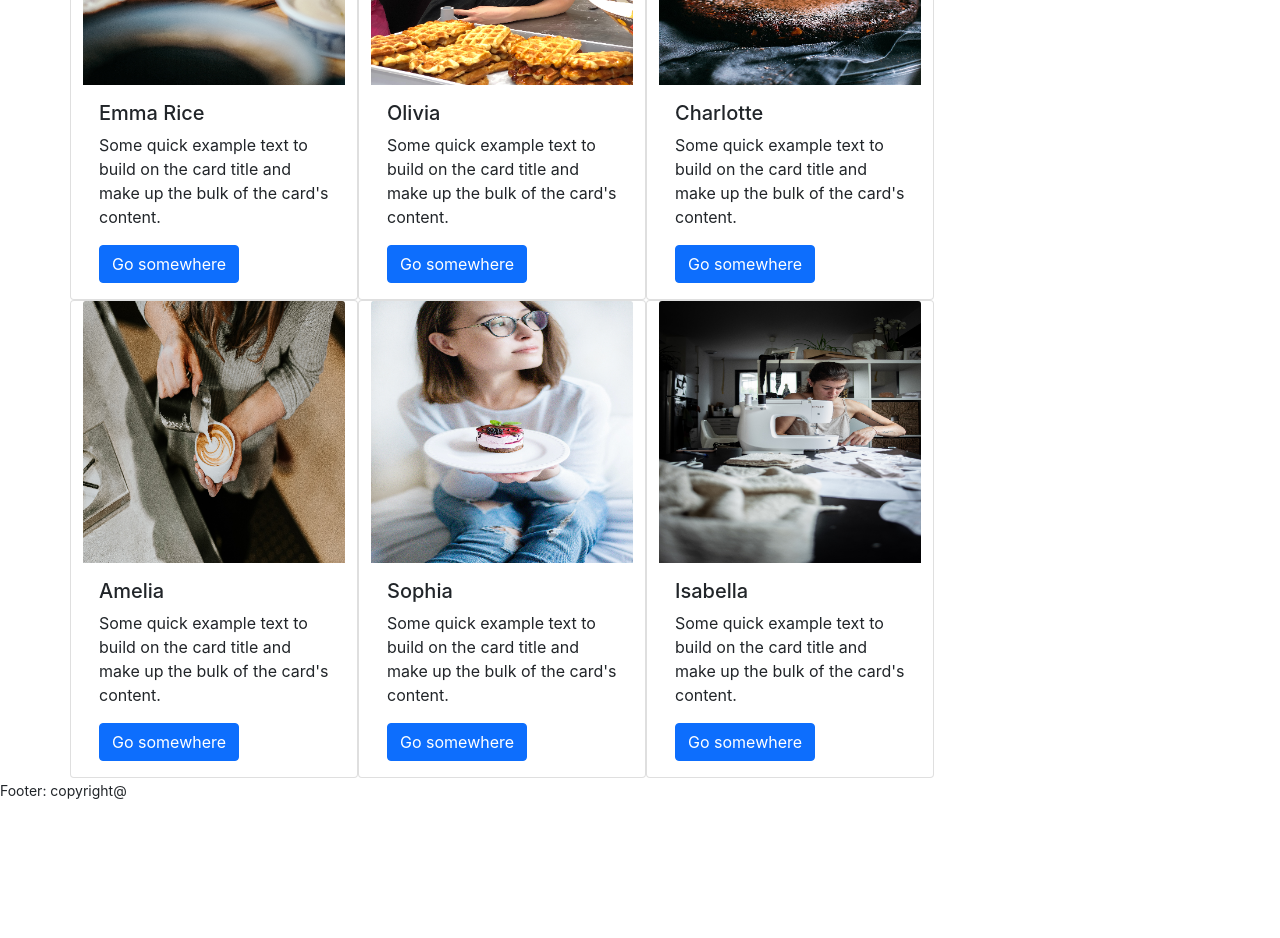
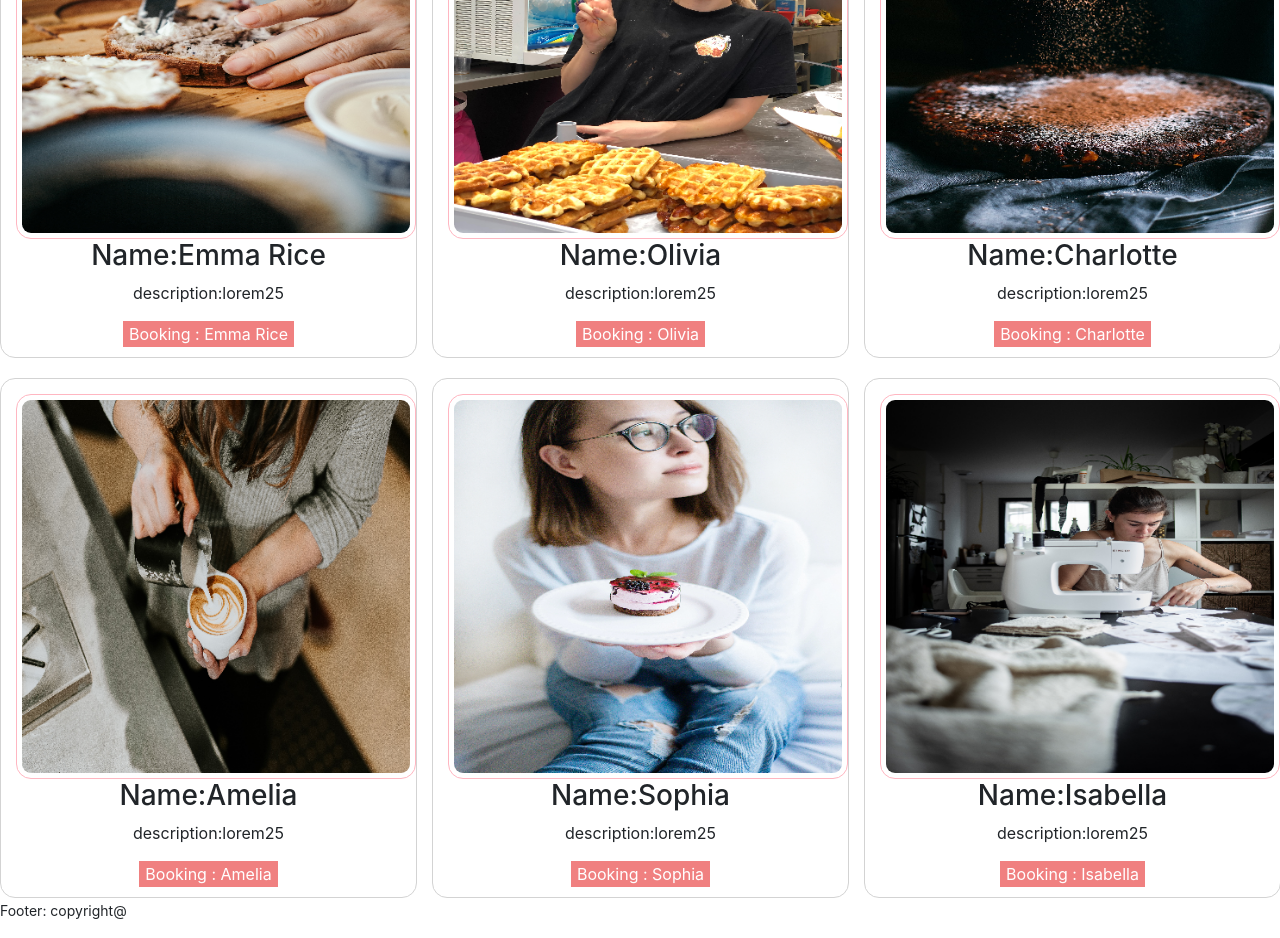
Before and after one commit to MuhammadEnamulHaque79/Pizza-Point, a React (Create React App) app: page / in a window 1280 px wide. Shown: the part 1300-2238 px from the top of the page. Before the commit the page ends 2118 px from the top, so only its background shows below. Built offline with nearby package versions, Linux system fonts and the light colour scheme; the HTML template or start-up script is replaced by a standard one.

Commit message:
edited our makers section

```diff
--- a/src/Pages/Home/Home/Maker/Maker.css
+++ b/src/Pages/Home/Home/Maker/Maker.css
@@ -0,0 +1,25 @@
+.maker-container{
+    margin-top: 20px;
+    border: 1px solid lightgray;
+    border-radius: 15px;
+    margin-right: 15px;
+    box-sizing: border-box;
+    text-align: center;
+}
+
+.maker-container img{
+    border: 1px solid lightpink;
+    border-radius: 15px;
+    margin-top: 15px;
+    margin-left: 15px;
+    box-sizing: border-box;
+    padding: 5px;
+}
+
+.maker-container button{
+    background-color:lightcoral;
+    border-radius: 5px solid orange;
+    border: none;
+    margin-bottom: 10px;
+    color:white;
+}
--- a/src/Pages/Home/Home/Maker/Maker.js
+++ b/src/Pages/Home/Home/Maker/Maker.js
@@ -2,15 +2,21 @@ import React from 'react';
 import './Maker.css';
 
 const Maker = ({ maker }) => {
-    const { name,img } = maker;
+    const { name,img,description } = maker;
     return (
-        <div class="card" style={{width: "18rem"}}>
-            <img src={img} class="card-img-top" alt="..."/>
-                <div class="card-body">
-                    <h5 class="card-title">{name}</h5>
-                    <p class="card-text">Some quick example text to build on the card title and make up the bulk of the card's content.</p>
-                    <a href="#" class="btn btn-primary">Go somewhere</a>
-                </div>
+        // <div class="card gx-5 col-sm-12 col-md-6 col-lg-4" style={{width: "18rem"}}>
+        //     <img src={img} class="card-img-top" alt="..."/>
+        //         <div class="card-body">
+        //             <h5 class="card-title">{name}</h5>
+        //             <p class="card-text">Some quick example text to build on the card title and make up the bulk of the card's content.</p>
+        //             <a href="#" class="btn btn-primary">Go somewhere</a>
+        //         </div>
+        // </div>
+        <div className='maker-container'>
+            <img style={{ width: '400px', height: '385px' }} src={img} alt="" />
+            <h3>Name:{name}</h3>
+            <p>description:{description}</p>
+            <button>Booking : {name}</button>
         </div>
     );
 };
--- /dev/null
+++ b/src/Pages/Home/Makers/Makers.css
@@ -0,0 +1,4 @@
+.makers-container{
+    display: grid;
+    grid-template-columns: repeat(3, 1fr);
+}
--- a/src/Pages/Home/Makers/Makers.js
+++ b/src/Pages/Home/Makers/Makers.js
@@ -1,4 +1,5 @@
 import React from 'react';
+import './Makers.css';
 import Maker from '../Home/Maker/Maker';
 
 import maker1 from '../../../images/makers/maker1.png';
@@ -9,21 +10,21 @@ import maker5 from '../../../images/makers/maker5.png';
 import maker6 from '../../../images/makers/maker6.png';
 
 const makers=[
-    {id:1,name:'Emma Rice',img:maker1},
-    {id:2,name:'Olivia',img:maker2},
-    {id:3,name:'Charlotte',img:maker3},
-    {id:4,name:'Amelia',img:maker4},
-    {id:5,name:'Sophia',img:maker5},
-    {id:6,name:'Isabella',img:maker6},
+    {id:1,name:'Emma Rice',img:maker1, description:'lorem25'},
+    {id:2,name:'Olivia',img:maker2, description:'lorem25'},
+    {id:3,name:'Charlotte',img:maker3, description:'lorem25'},
+    {id:4,name:'Amelia',img:maker4, description:'lorem25'},
+    {id:5,name:'Sophia',img:maker5, description:'lorem25'},
+    {id:6,name:'Isabella',img:maker6, description:'lorem25'},
 ]
 
 const Makers = () => {
 
 
     return (
-        <div className='container'>
-            <h3 className='text-primary text-center mt-3'>Our Cake Makers</h3>
-            <div className="row">
+        <div>
+            <h2 className='text-primary text-center mt-3'>Our Cake Makers</h2>
+            <div className="makers-container">
                 {
                    makers.map(maker =><Maker
                     key={maker.id}
--- a/src/Pages/Home/Service/Service.css
+++ b/src/Pages/Home/Service/Service.css
@@ -13,10 +13,10 @@
     border-radius: 15px;
     margin-top: 15px;
     margin-left: 15px;
-    /* margin-right: 5px; */
     box-sizing: border-box;
     padding: 5px;
 }
+
 
 .service-container button{
     background-color:lightcoral;
@@ -24,5 +24,4 @@
     border: none;
     margin-bottom: 10px;
     color:white;
-    /* color: black; */
 }
--- a/src/Pages/Home/Services/Services.js
+++ b/src/Pages/Home/Services/Services.js
@@ -13,14 +13,14 @@ const Services = () => {
     return (
         <div>
             <h2 className='services-title'>Our Services</h2>
-            <div className='services-container'>
-                {/* {
+            {/* <div className='services-container'>
+                {
                     services.map(service => <Service
                         key={service.id}
                         service={service}
                     ></Service>)
-                } */}
-            </div>
+                }
+            </div> */}
         </div>
     );
 };
```
